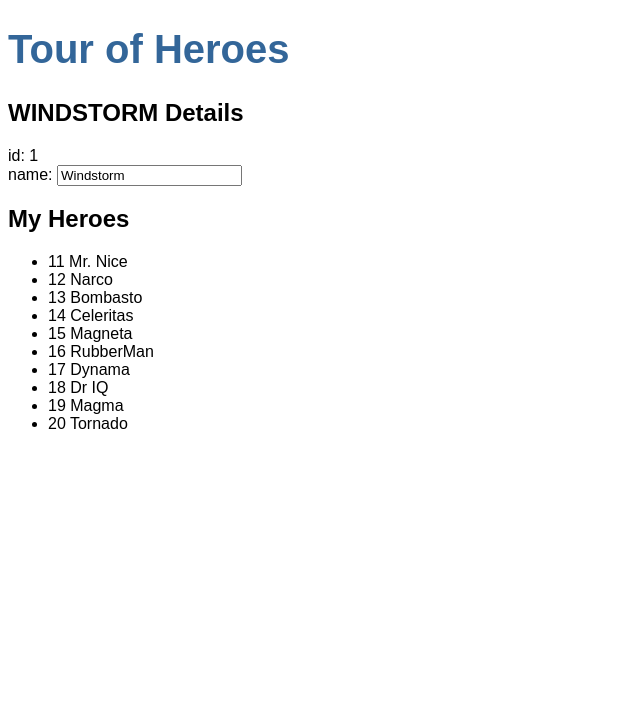
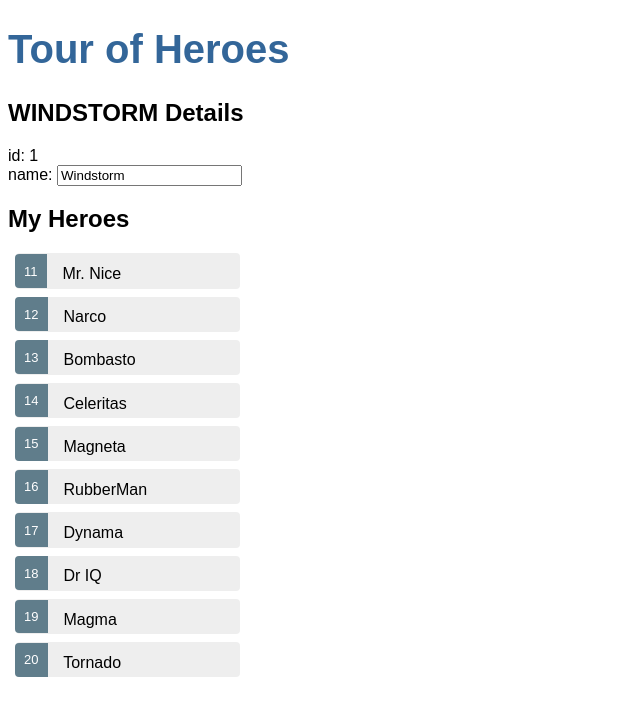
Before and after one commit to bharris9/BootcampTourOfHeroes, an Angular app: page / in a window 1280 px wide. Shown: the top 716 px of the page, without its empty margins (0-640 px from the left). Built offline with nearby package versions, Linux system fonts and the light colour scheme.

Commit message:
Style heroes list

```diff
--- a/src/app/heroes/heroes.component.css
+++ b/src/app/heroes/heroes.component.css
@@ -0,0 +1,48 @@
+/* HeroesComponent's private CSS styles */
+.selected {
+    background-color: #CFD8DC !important;
+    color: white;
+  }
+  .heroes {
+    margin: 0 0 2em 0;
+    list-style-type: none;
+    padding: 0;
+    width: 15em;
+  }
+  .heroes li {
+    cursor: pointer;
+    position: relative;
+    left: 0;
+    background-color: #EEE;
+    margin: .5em;
+    padding: .3em 0;
+    height: 1.6em;
+    border-radius: 4px;
+  }
+  .heroes li.selected:hover {
+    background-color: #BBD8DC !important;
+    color: white;
+  }
+  .heroes li:hover {
+    color: #607D8B;
+    background-color: #DDD;
+    left: .1em;
+  }
+  .heroes .text {
+    position: relative;
+    top: -3px;
+  }
+  .heroes .badge {
+    display: inline-block;
+    font-size: small;
+    color: white;
+    padding: 0.8em 0.7em 0 0.7em;
+    background-color: #607D8B;
+    line-height: 1em;
+    position: relative;
+    left: -1px;
+    top: -4px;
+    height: 1.8em;
+    margin-right: .8em;
+    border-radius: 4px 0 0 4px;
+  }
```
